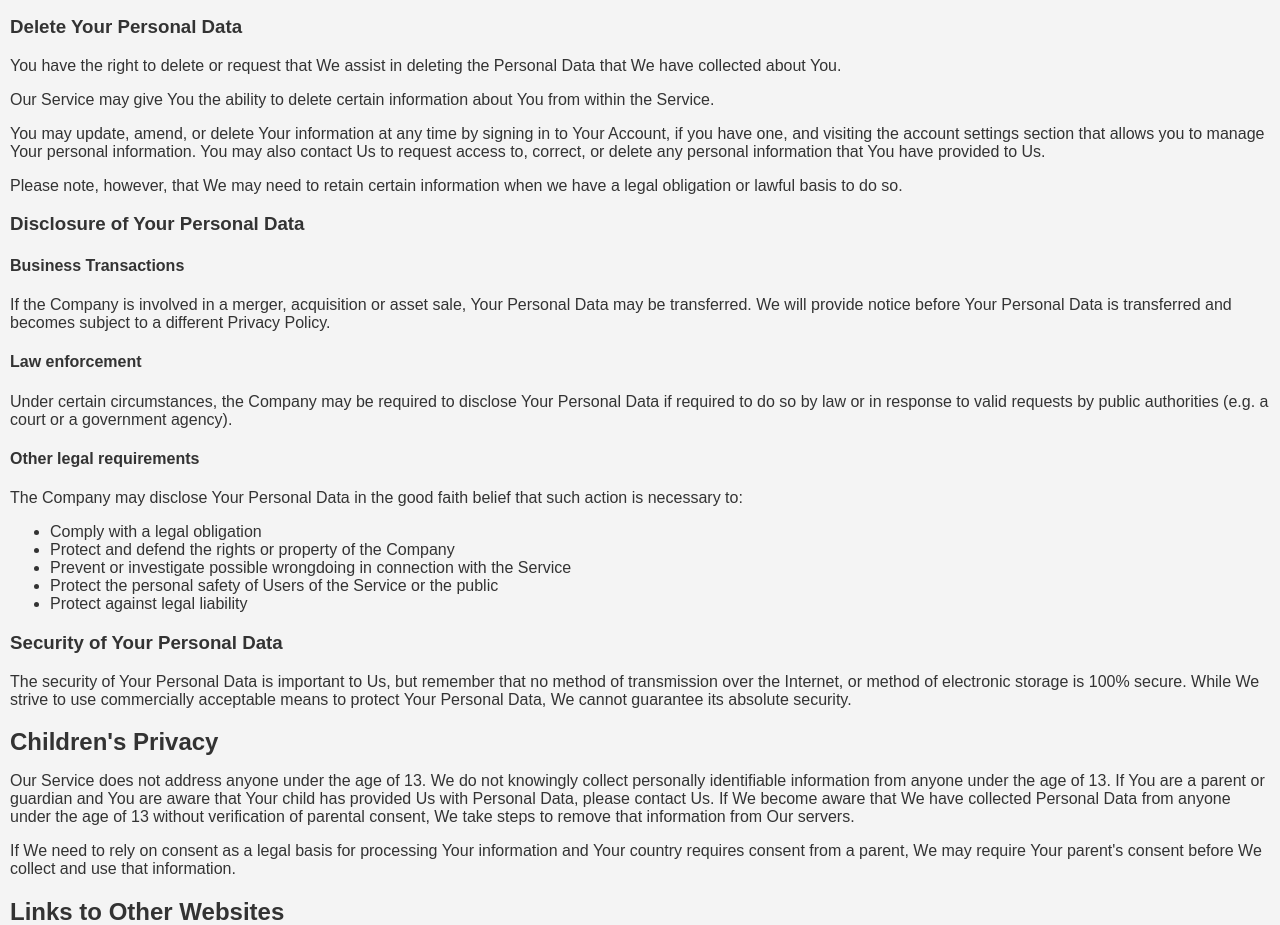
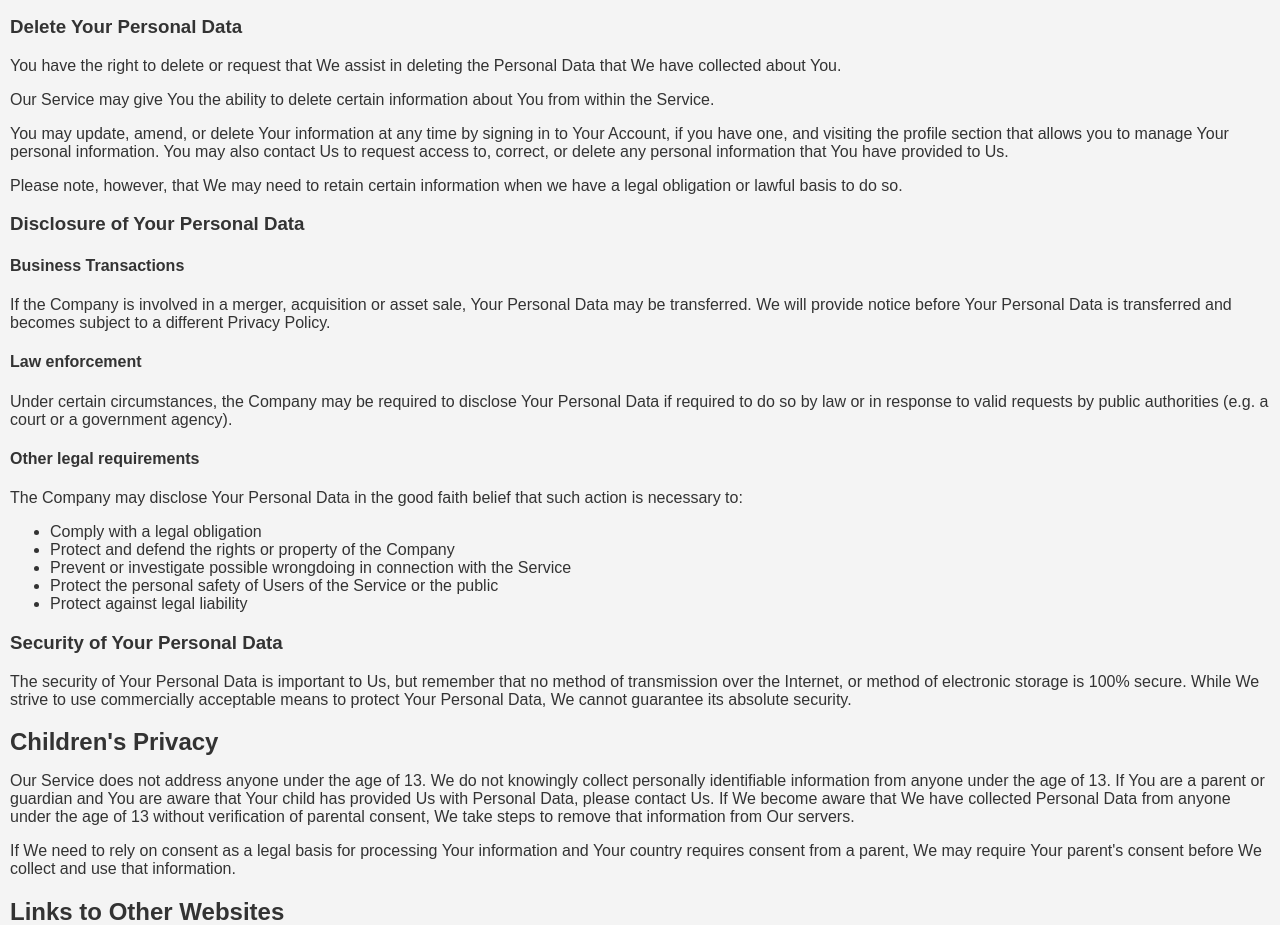
Before and after one commit to kazimatch/kazimatch-backend, a website: page public/privacy-policy.html in a window 1280 px wide. Shown: the part 2887-3812 px from the top of the page. Drawn offline with Linux system fonts and the light colour scheme.

Commit message:
update privecy policy

```diff
--- a/public/privacy-policy.html
+++ b/public/privacy-policy.html
@@ -263,7 +263,7 @@
         You.</p>
     <p>Our Service may give You the ability to delete certain information about You from within the Service.</p>
     <p>You may update, amend, or delete Your information at any time by signing in to Your Account, if you have one, and
-        visiting the account settings section that allows you to manage Your personal information. You may also contact
+        visiting the profile section that allows you to manage Your personal information. You may also contact
         Us to request access to, correct, or delete any personal information that You have provided to Us.</p>
     <p>Please note, however, that We may need to retain certain information when we have a legal obligation or lawful
         basis to do so.</p>
```
